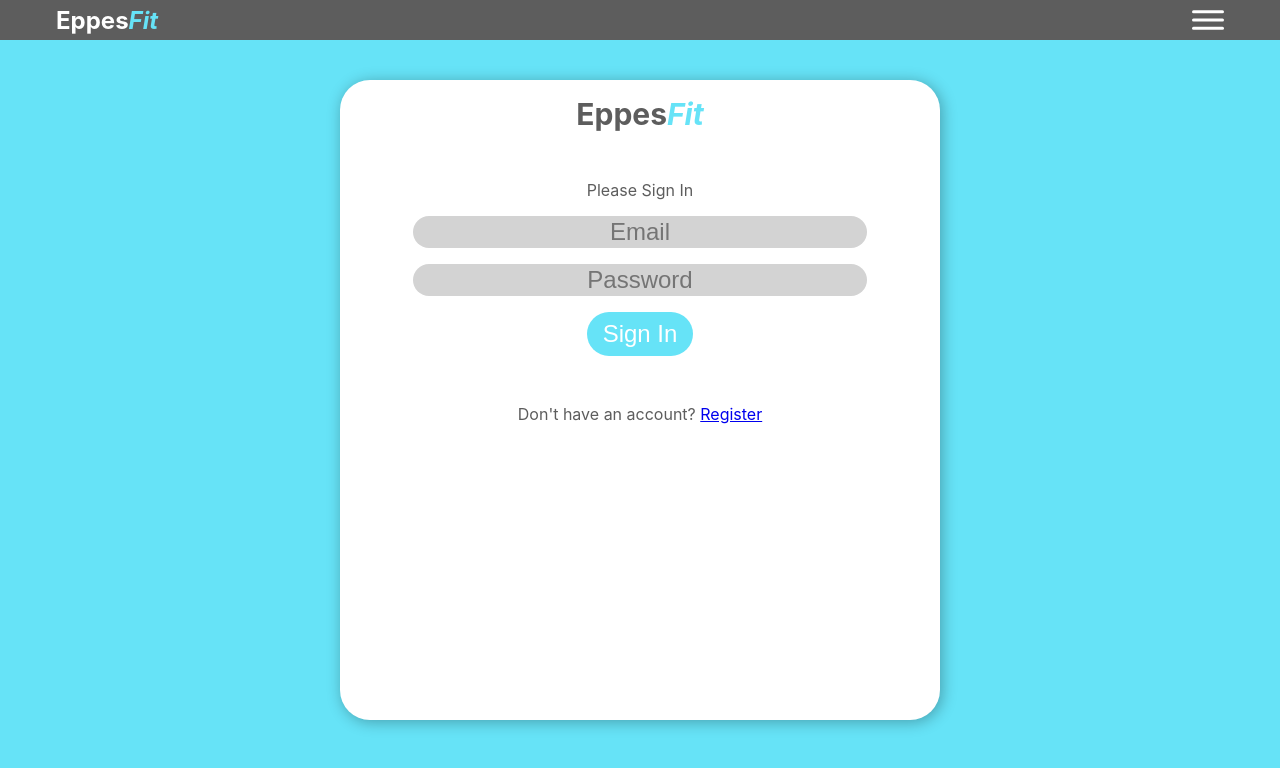
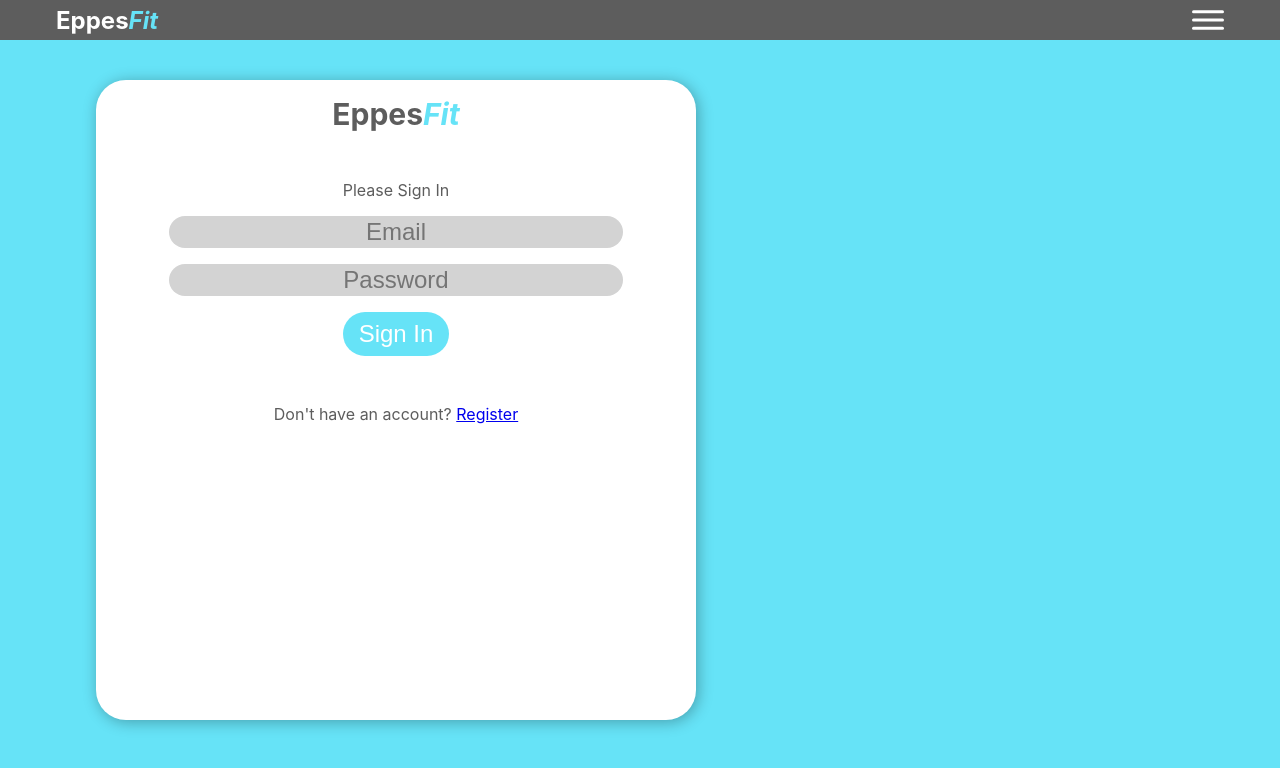
Before and after one commit to deppes365/workout-app, a React (Create React App) app: page / in a window 1280 px wide. Shown: the top 768 px of the page. Built offline with nearby package versions, Linux system fonts and the light colour scheme; no server answers.

Commit message:
additional styling adjustments

```diff
--- a/src/App.js
+++ b/src/App.js
@@ -18,11 +18,11 @@ import Menu from './components/menu/Menu';
 import BottomNav from './components/bottomNav/BottomNav';
 
 function App() {
-  const [darkMode, setDarkMode] = useState(false)
+	const [darkMode, setDarkMode] = useState(false);
 
 	const toggleTheme = () => {
-    setDarkMode(!darkMode)
-  }
+		setDarkMode(!darkMode);
+	};
 
 	return (
 		<WorkoutProvider>
@@ -30,7 +30,8 @@ function App() {
 				<Router>
 					<div className={`App ${darkMode ? 'dark-mode' : ''}`}>
 						<Header />
-						<Menu toggleTheme={toggleTheme} darkMode={darkMode}/>
+						<Menu toggleTheme={toggleTheme} darkMode={darkMode} />
+						<div className="appContainer">
 							<Routes>
 								<Route path="/home" element={<Home />} />
 								<Route path="/" element={<SignIn />} />
@@ -38,10 +39,11 @@ function App() {
 								<Route path="/register-2" element={<SignUp2 />} />
 								<Route path="/workouts" element={<Workouts />} />
 							</Routes>
+						</div>
 						<BottomNav />
 					</div>
 				</Router>
-				<ToastContainer autoClose={1000}/>
+				<ToastContainer autoClose={1000} />
 			</AppProvider>
 		</WorkoutProvider>
 	);
--- a/src/app.scss
+++ b/src/app.scss
@@ -1,50 +1,48 @@
 @use './global.scss' as g;
-
 
 $menu-height: 2.5rem;
 
-
 $breakpoints: (
-    "xs": 480px,
-    "sm": 600px,
-    "md": 720px,
-    "lg": 960px,
-    "xl": 1200px
+	'xs': 480px,
+	'sm': 600px,
+	'md': 720px,
+	'lg': 960px,
+	'xl': 1200px,
 );
 
 @mixin xs {
-    @media (min-width: map-get($breakpoints, "xs")) {
+	@media (min-width: map-get($breakpoints, 'xs')) {
 		@content;
 	}
 }
 
 @mixin sm {
-    @media (min-width: map-get($breakpoints, "sm")) {
+	@media (min-width: map-get($breakpoints, 'sm')) {
 		@content;
 	}
 }
 
 @mixin md {
-    @media (min-width: map-get($breakpoints, "md")) {
+	@media (min-width: map-get($breakpoints, 'md')) {
 		@content;
 	}
 }
 
 @mixin lg {
-    @media (min-width: map-get($breakpoints, "lg")) {
+	@media (min-width: map-get($breakpoints, 'lg')) {
 		@content;
 	}
 }
 
 @mixin xl {
-    @media (min-width: map-get($breakpoints, "xl")) {
+	@media (min-width: map-get($breakpoints, 'xl')) {
 		@content;
 	}
 }
 
 @mixin breakpoint($bp: 0) {
 	@media (min-width: $bp) {
-        @content
+		@content;
 	}
 }
 
@@ -53,7 +51,6 @@ $breakpoints: (
 	position: relative;
 	background-color: g.$accent-color;
 	min-height: 100vh;
-	// padding-top: $menu-height;
 	display: flex;
 	justify-content: center;
 	align-items: center;
@@ -208,6 +205,15 @@ $breakpoints: (
 		}
 	} // Menu
 
+	.appContainer {
+		width: 100%;
+
+		@include lg() {
+			position: absolute;
+			left: 5rem;
+			width: calc(100vw - 5rem);
+		}
+	}
 	.page {
 		width: 100%;
 		height: calc(100vh - $menu-height);
@@ -229,6 +235,20 @@ $breakpoints: (
 		align-items: center;
 		background-color: g.$dark-color;
 		border-top: 2px solid g.$accent-color;
+
+		@include lg(){
+			.container {
+				flex-direction: column;
+				justify-content: space-between;
+				align-items: center;
+				height: 60%;
+			}
+			flex-direction: column;
+			top: 2.5rem;
+			left: 0;
+			width: 5rem;
+			height: calc(100vh - 2.5rem);
+		}
 
 		&.inactive {
 			display: none;
@@ -409,8 +429,6 @@ $breakpoints: (
 				justify-content: center;
 				align-items: flex-start;
 			}
-
-
 		}
 	}
 
@@ -426,6 +444,10 @@ $breakpoints: (
 		box-shadow: 2px 2px 5px rgba(0, 0, 0, 0.3);
 		overflow: hidden;
 
+		&.active {
+			height: 20rem;
+		}
+
 		.addSetBtn {
 			position: absolute;
 			top: 0.5rem;
@@ -434,7 +456,7 @@ $breakpoints: (
 			background-color: g.$accent-color;
 			color: g.$jet-black;
 			font-size: 1rem;
-			font-weight: 600;
+			font-weight: 400;
 			padding: 0.25rem;
 			border-radius: 20px;
 			box-shadow: 2px 2px 5px rgba(0, 0, 0, 0.15);
@@ -462,10 +484,22 @@ $breakpoints: (
 			font-weight: 500;
 		}
 
+		.workoutDetails {
+			width: 100%;
+			height: 0;
+			transition: 0.3s ease;
+			background-color: g.$dark-color;
+			&.active {
+				height: 15rem;
+				border-top: 2px solid g.$accent-color;
+				overflow: scroll;
+			}
+		}
+
 		.setContainer {
 			width: 100%;
 			color: #fff;
-			height: 0;
+			height: 5rem;
 			overflow: hidden;
 			transition: 0.3s ease;
 			background-color: transparent;
@@ -474,6 +508,14 @@ $breakpoints: (
 			align-items: center;
 			justify-content: center;
 			position: relative;
+			color: g.$dark-color;
+			border-top:  1px solid g.$accent-color;
+			border-bottom:  1px solid g.$accent-color;
+			background-color: #fff;
+
+			&:first-of-type {
+				border-top: 0;
+			}
 
 			&.active {
 				height: 5rem;
@@ -484,11 +526,15 @@ $breakpoints: (
 			.setNumTitle {
 				position: absolute;
 				top: 0;
-				left: 0;
+				left: 50%;
+				transform: translateX(-50%);
 				padding: 0.25rem 0.5rem;
 				font-size: 1.2rem;
 				background-color: g.$accent-color;
-				border-radius: 0 0 20px 0;
+				border-radius: 0 0 20px 20px;
+				width: 5rem;
+				text-align: center;
+				color: g.$jet-black;
 			}
 
 			.editIcon {
@@ -510,7 +556,7 @@ $breakpoints: (
 			.setInfoContainer {
 				width: 100%;
 				display: flex;
-				margin: 2rem auto 1rem ;
+				margin: 3rem auto 1rem;
 				justify-content: center;
 
 				.setInfoGroup {
@@ -519,7 +565,6 @@ $breakpoints: (
 					justify-content: flex-end;
 					align-items: center;
 					margin-right: 0.5rem;
-
 
 					&:last-of-type {
 						justify-content: flex-start;
--- a/src/components/userWorkoutItem/Set.jsx
+++ b/src/components/userWorkoutItem/Set.jsx
@@ -6,7 +6,7 @@ import { db } from '../../firebase.config';
 import { updateDoc, doc, getDoc } from 'firebase/firestore';
 import {toast} from 'react-toastify'
 
-function Set({ setNum, reps, weight, showSets, workoutId }) {
+function Set({ setNum, reps, weight, workoutId }) {
 	const [editSets, setEditSets] = useState(false);
 
 	const {userWorkouts, setUserWorkouts} = useContext(WorkoutContext);
@@ -69,7 +69,7 @@ function Set({ setNum, reps, weight, showSets, workoutId }) {
 	};
 
 	return (
-		<form className={`setContainer ${showSets ? 'active' : ''}`}>
+		<form className='setContainer'>
 			{editSets ? (
 				<FaCheckSquare className="editIcon check" onClick={onSave} />
 			) : (
--- a/src/components/userWorkoutItem/UserWorkoutItem.jsx
+++ b/src/components/userWorkoutItem/UserWorkoutItem.jsx
@@ -30,7 +30,7 @@ function UserWorkoutItem({ sets, workout, equipment, id }) {
 
 	return (
 		<>
-			<div className="userWorkoutItem">
+			<div className='userWorkoutItem'>
 				<button className="addSetBtn" onClick={addSet}>
 					Add Set
 				</button>
@@ -40,14 +40,13 @@ function UserWorkoutItem({ sets, workout, equipment, id }) {
 					<p>Sets: {sets.length}</p>
 					<p>Max Weight: 225 lbs</p>
 				</div>
-				<div className="workoutDetails">
+				<div className={`workoutDetails ${showSets ? 'active' : ''}`}>
 					{userSets.map(({ set, reps, weight }, i) => (
 						<Set
 							key={i}
 							setNum={set}
 							reps={reps}
 							weight={weight}
-							showSets={showSets}
 							workoutId={id}
 						/>
 					))}
--- a/src/pages/workouts/Workouts.jsx
+++ b/src/pages/workouts/Workouts.jsx
@@ -101,9 +101,6 @@ function Workouts() {
 
 				<div
 					className="workoutSearchBar"
-					// onBlur={() => {
-					// 	setShowSearchResults(false);
-					// }}
 				>
 					<input
 						type="text"
```
Lines whose indentation alone changed are shown as unchanged.
